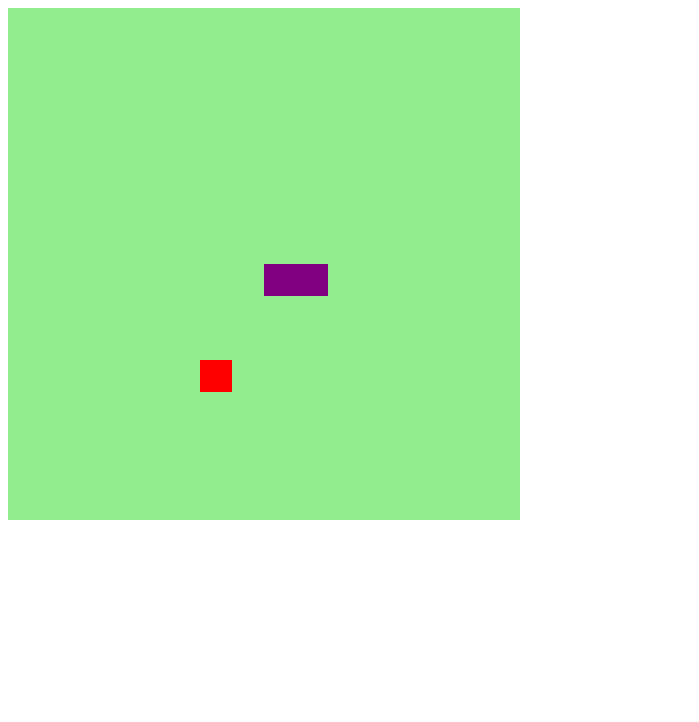
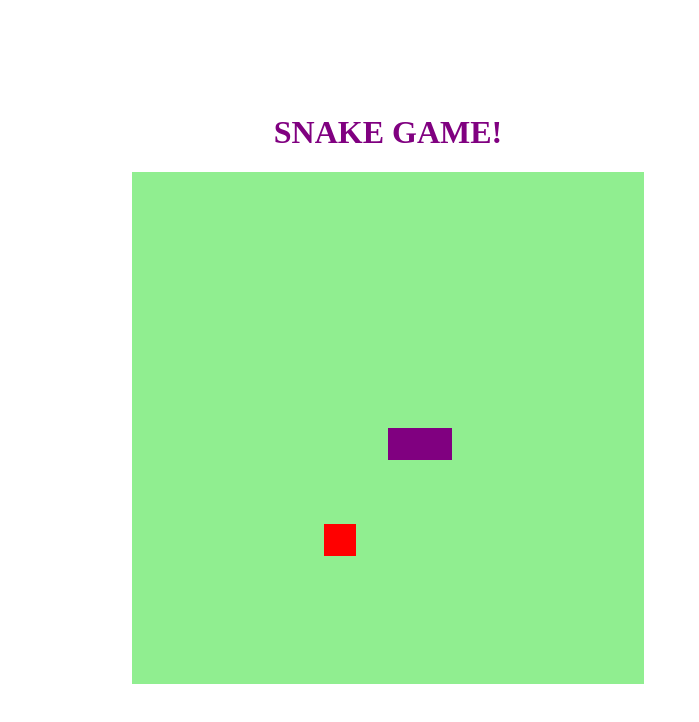
Before and after one commit to MarcosLima33/javascript-jogo-da-cobrinha, a plain HTML site: page index.html in a window 1280 px wide. Shown: the whole page, without its empty margins (0-699 px from the left). Drawn offline with Linux system fonts and the light colour scheme.

Commit message:
projeto 100%

```diff
--- a/css/style.css
+++ b/css/style.css
@@ -0,0 +1,13 @@
+body{
+    height: 95vh;
+    width: 95vh;
+    display: flex;
+    justify-content: center;
+    align-items: center;
+    flex-direction: column;
+    color: purple;
+}
+
+h1 {
+    text-transform: uppercase;
+}
--- a/index.html
+++ b/index.html
@@ -9,6 +9,7 @@
     <title>Snake Game</title>
 </head>
 <body>
+    <h1>Snake Game!</h1>
     <canvas id="snake" width="512" height="512"></canvas>
 </body>
 </html>
--- a/js/main.js
+++ b/js/main.js
@@ -47,6 +47,13 @@ function iniciarJogo() {
     if(snake[0].y > 15 * box && direction == "down") snake[0].y = 0;
     if(snake[0].y < 0 && direction == "up") snake[0].y = 16 * box;
 
+    for(i = 1; i < snake.length; i++){
+        if(snake[0].x == snake[i].x && snake[0].y == snake[i].y){
+            clearInterval(jogo);
+            alert("Game Over :( ");
+        }
+    }
+
     criarBG();
     criarCobrinha();
     drawFood();
```
